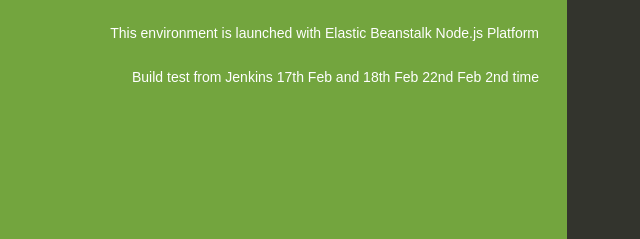
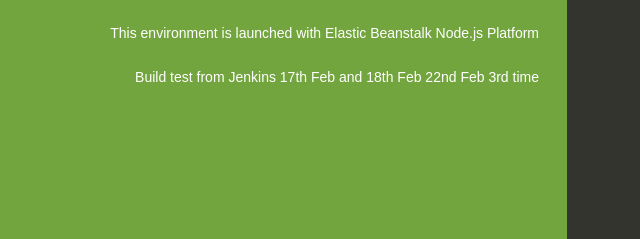
Before and after one commit to krishnappan/Nodejs, a website: page index.html in a window 1280 px wide. Shown: the part 330-569 px from the top of the page, 73-713 px from the left. Drawn offline with Linux system fonts and the light colour scheme.

Commit message:
3rd time

```diff
--- a/index.html
+++ b/index.html
@@ -77,7 +77,7 @@
       <h1>Congratulations</h1>
       <p>Your first AWS Elastic Beanstalk Node.js application is now running on your own dedicated environment in the AWS Cloud</p>
       <p>This environment is launched with Elastic Beanstalk Node.js Platform</p>
-      <p>Build test from Jenkins 17th Feb and 18th Feb 22nd Feb 2nd time</p>
+      <p>Build test from Jenkins 17th Feb and 18th Feb 22nd Feb 3rd time</p>
     </div>
     <div class="linksColumn">
       <h2>What's Next?</h2>
```
